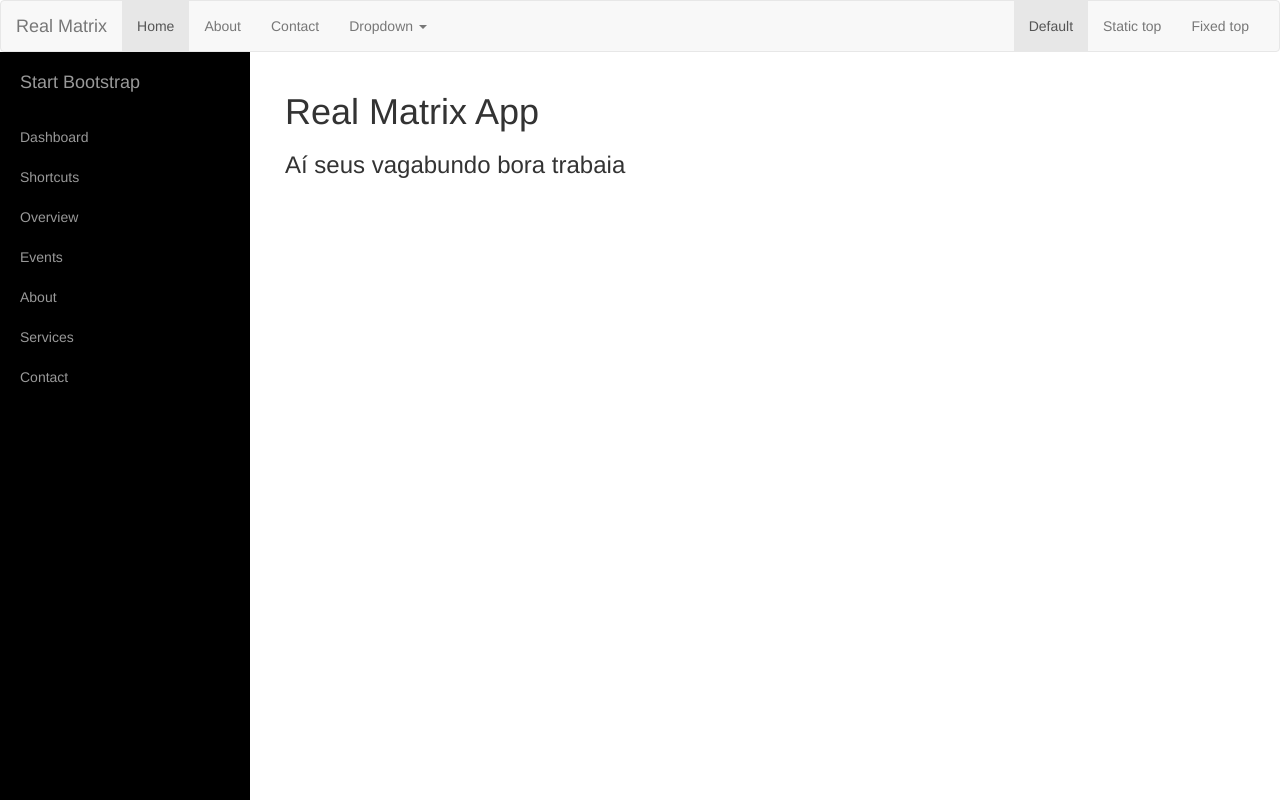
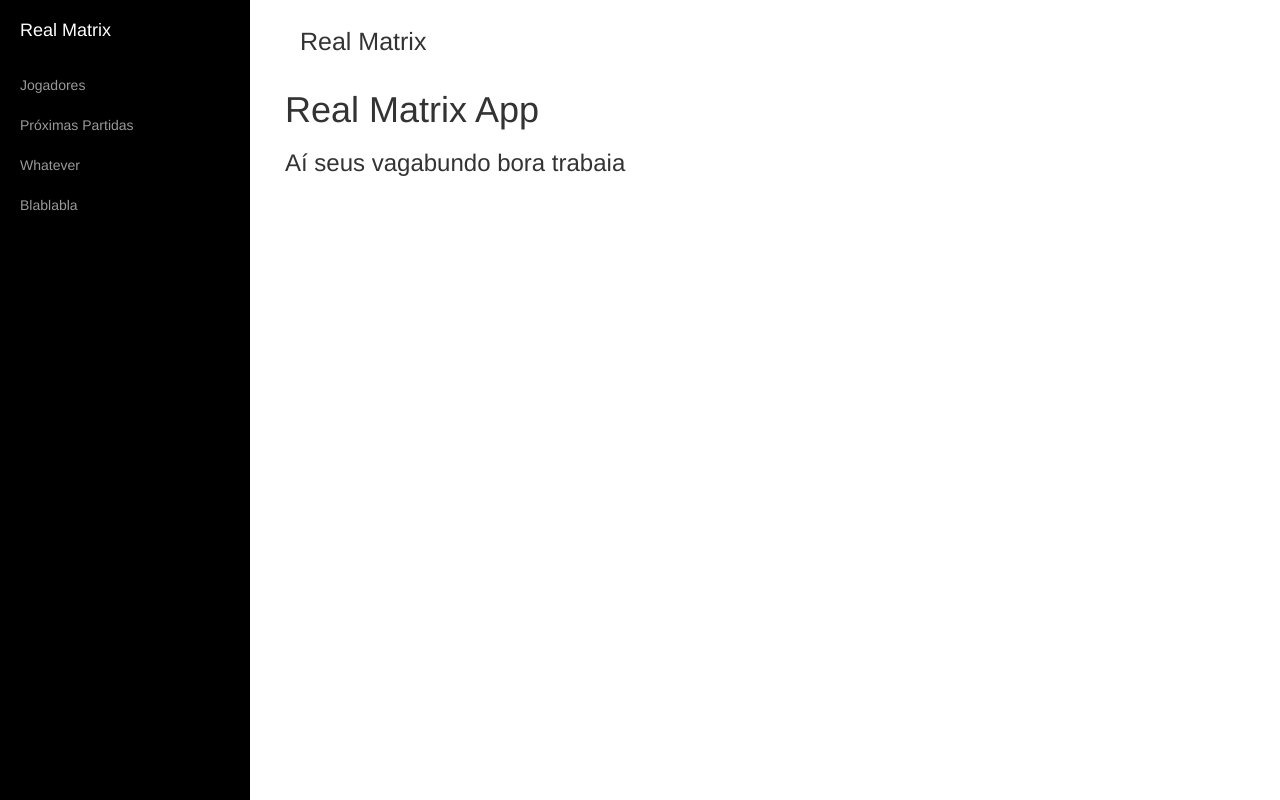
Before and after one commit to morettimatheus/RMatrixApp, a plain HTML site: page index.html in a window 1280 px wide. Drawn offline with Linux system fonts and the light colour scheme.

Commit message:
Mudança menu superior
O menu superior agora também se move junto com a página. Remoção de
HTML inútil

```diff
--- a/css/main.css
+++ b/css/main.css
@@ -186,7 +186,22 @@ textarea {
     margin-bottom: 0;
 }
 
-
+#menu-toggle {
+    float: left;
+}
+.navbar-toggle {
+    margin-top: 0;
+}
+.navbar-toggle .icon-bar {
+    background-color: black;
+    width: 25px;
+    height: 4px;
+}
+.navbar-brand {
+    float: right;
+    font-size: 25px;
+    line-height: 13px;
+}
 
 
 
--- a/index.html
+++ b/index.html
@@ -8,40 +8,6 @@
         <meta name="MobileOptimized" content="320">
         <meta name="viewport" content="width=device-width, initial-scale=1, minimal-ui">
         <meta http-equiv="cleartype" content="on">
-
-        <link rel="apple-touch-icon-precomposed" sizes="144x144" href="img/touch/apple-touch-icon-144x144-precomposed.png">
-        <link rel="apple-touch-icon-precomposed" sizes="114x114" href="img/touch/apple-touch-icon-114x114-precomposed.png">
-        <link rel="apple-touch-icon-precomposed" sizes="72x72" href="img/touch/apple-touch-icon-72x72-precomposed.png">
-        <link rel="apple-touch-icon-precomposed" href="img/touch/apple-touch-icon-57x57-precomposed.png">
-        <link rel="shortcut icon" sizes="196x196" href="img/touch/touch-icon-196x196.png">
-        <link rel="shortcut icon" href="img/touch/apple-touch-icon.png">
-
-        <!-- Tile icon for Win8 (144x144 + tile color) -->
-        <meta name="msapplication-TileImage" content="img/touch/apple-touch-icon-144x144-precomposed.png">
-        <meta name="msapplication-TileColor" content="#222222">
-
-        <!-- SEO: If mobile URL is different from desktop URL, add a canonical link to the desktop page -->
-        <!--
-        <link rel="canonical" href="http://www.example.com/" >
-        -->
-
-        <!-- Add to homescreen for Chrome on Android -->
-        <!--
-        <meta name="mobile-web-app-capable" content="yes">
-        -->
-
-        <!-- For iOS web apps. Delete if not needed. https://github.com/h5bp/mobile-boilerplate/issues/94 -->
-        <!--
-        <meta name="apple-mobile-web-app-capable" content="yes">
-        <meta name="apple-mobile-web-app-status-bar-style" content="black">
-        <meta name="apple-mobile-web-app-title" content="">
-        -->
-
-        <!-- This script prevents links from opening in Mobile Safari. https://gist.github.com/1042026 -->
-        <!--
-        <script>(function(a,b,c){if(c in b&&b[c]){var d,e=a.location,f=/^(a|html)$/i;a.addEventListener("click",function(a){d=a.target;while(!f.test(d.nodeName))d=d.parentNode;"href"in d&&(d.href.indexOf("http")||~d.href.indexOf(e.host))&&(a.preventDefault(),e.href=d.href)},!1)}})(document,window.navigator,"standalone")</script>
-        -->
-
         <link rel="stylesheet" href="css/normalize.css">
         <link rel="stylesheet" type="text/css" href="css/bootstrap/css/bootstrap.min.css">
         <link rel="stylesheet" href="css/main.css">
@@ -49,80 +15,43 @@
     </head>
     <body>
         <!-- Add your site or application content here -->
-    <nav class="navbar navbar-default no-margin-bottom">
-        <div class="container-fluid">
-            <div class="navbar-header">
-                <button type="button" class="navbar-toggle collapsed" data-toggle="collapse"  class="btn btn-default" id="menu-toggle">
-                    <span class="sr-only">Toggle navigation</span>
-                    <span class="icon-bar"></span>
-                    <span class="icon-bar"></span>
-                    <span class="icon-bar"></span>
-                </button>
-                <a class="navbar-brand" href="#">Real Matrix</a>
-            </div>
-            <div id="navbar" class="navbar-collapse collapse">
-                <ul class="nav navbar-nav">
-                    <li class="active"><a href="#">Home</a></li>
-                    <li><a href="#">About</a></li>
-                    <li><a href="#">Contact</a></li>
-                    <li class="dropdown">
-                        <a href="#" class="dropdown-toggle" data-toggle="dropdown" role="button" aria-expanded="false">Dropdown <span class="caret"></span></a>
-                        <ul class="dropdown-menu" role="menu">
-                            <li><a href="#">Action</a></li>
-                            <li><a href="#">Another action</a></li>
-                            <li><a href="#">Something else here</a></li>
-                            <li class="divider"></li>
-                            <li class="dropdown-header">Nav header</li>
-                            <li><a href="#">Separated link</a></li>
-                            <li><a href="#">One more separated link</a></li>
-                        </ul>
-                    </li>
-                </ul>
-                <ul class="nav navbar-nav navbar-right">
-                    <li class="active"><a href="./">Default <span class="sr-only">(current)</span></a></li>
-                    <li><a href="../navbar-static-top/">Static top</a></li>
-                    <li><a href="../navbar-fixed-top/">Fixed top</a></li>
-                </ul>
-            </div><!--/.nav-collapse -->
-        </div><!--/.container-fluid -->
-    </nav>
     <div id="wrapper">
         <!-- Sidebar -->
         <div id="sidebar-wrapper">
             <ul class="sidebar-nav">
                 <li class="sidebar-brand">
                     <a href="#">
-                        Start Bootstrap
+                        Real Matrix
                     </a>
                 </li>
                 <li>
-                    <a href="#">Dashboard</a>
+                    <a href="#">Jogadores</a>
                 </li>
                 <li>
-                    <a href="#">Shortcuts</a>
+                    <a href="#">Próximas Partidas</a>
                 </li>
                 <li>
-                    <a href="#">Overview</a>
+                    <a href="#">Whatever</a>
                 </li>
                 <li>
-                    <a href="#">Events</a>
-                </li>
-                <li>
-                    <a href="#">About</a>
-                </li>
-                <li>
-                    <a href="#">Services</a>
-                </li>
-                <li>
-                    <a href="#">Contact</a>
+                    <a href="#">Blablabla</a>
                 </li>
             </ul>
         </div>
         <!-- /#sidebar-wrapper -->
-
         <!-- Page Content -->
         <div id="page-content-wrapper">
             <div class="container-fluid">
+                <div class="navbar-header">
+                    <button type="button" class="navbar-toggle collapsed" data-toggle="collapse"  class="btn btn-default" id="menu-toggle">
+                        <span class="sr-only">Toggle navigation</span>
+                        <span class="icon-bar"></span>
+                        <span class="icon-bar"></span>
+                        <span class="icon-bar"></span>
+                    </button>
+                    <span class="navbar-brand">Real Matrix</span>
+                </div>
+
                 <div class="row">
                     <div class="col-lg-12">
                         <h1>Real Matrix App</h1>
```
Also changed, not shown: 1 other file.
